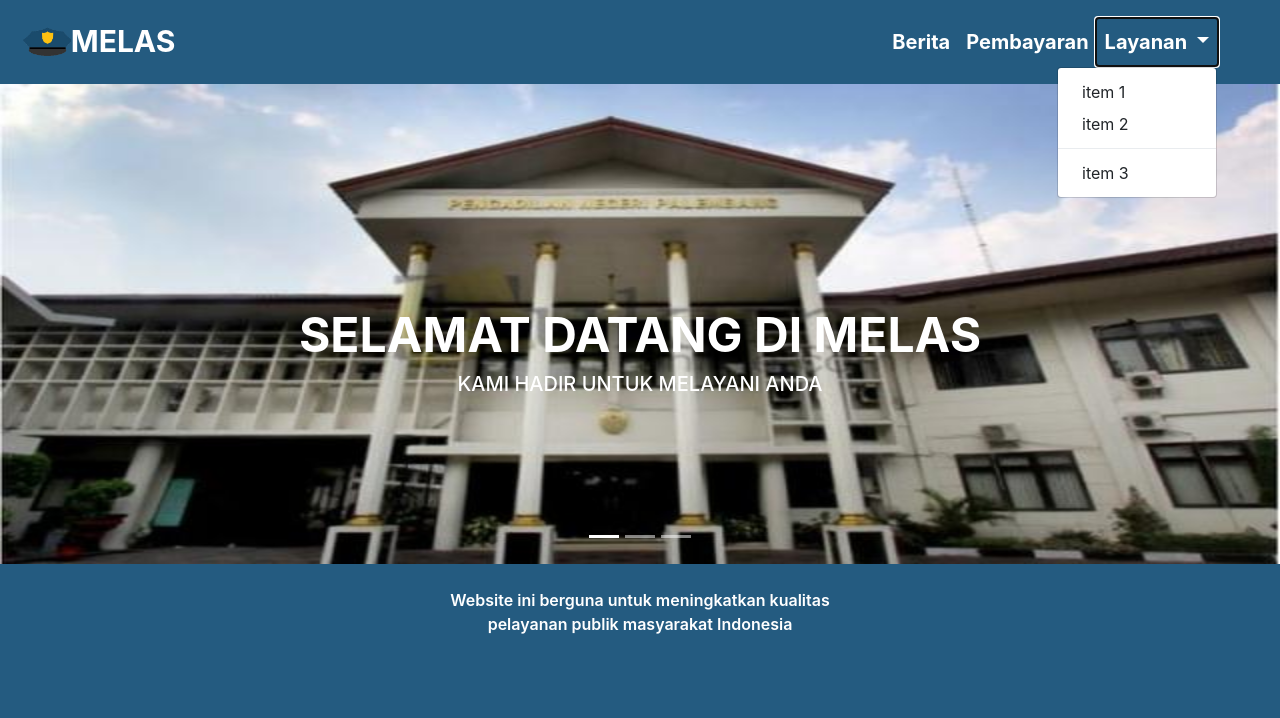
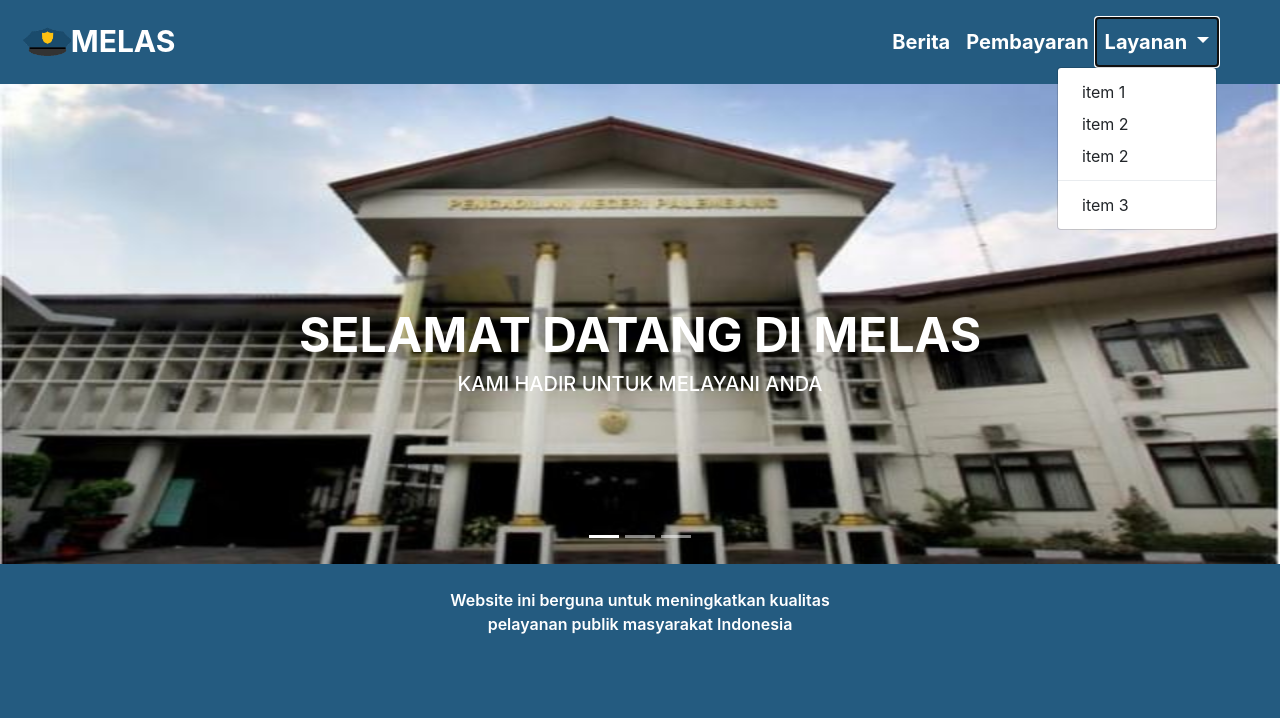
Before and after one commit to SI-RPL-2021/SI4207-MELAS, a PHP site: page /user/home.php in a window 1280 px wide, after a click on "Layanan". Shown: the part 41-759 px from the top of the page. Run offline with PHP 8.4, Linux system fonts and the light colour scheme; a user stored in the database is signed in; some libraries are stand-ins or nearby versions.

Commit message:
mengerjakan homepage ref #4

```diff
--- a/user/home.php
+++ b/user/home.php
@@ -60,6 +60,7 @@
           <div class="dropdown-menu dropdown-menu-right" aria-labelledby="navbarDropdown">
             <a class="dropdown-item" href="#">item 1</a>
             <a class="dropdown-item" href="#">item 2</a>
+            <a class="dropdown-item" href="#">item 2</a>
             <div class="dropdown-divider"></div>
             <a class="dropdown-item" href="#">item 3</a>
           </div>
```
